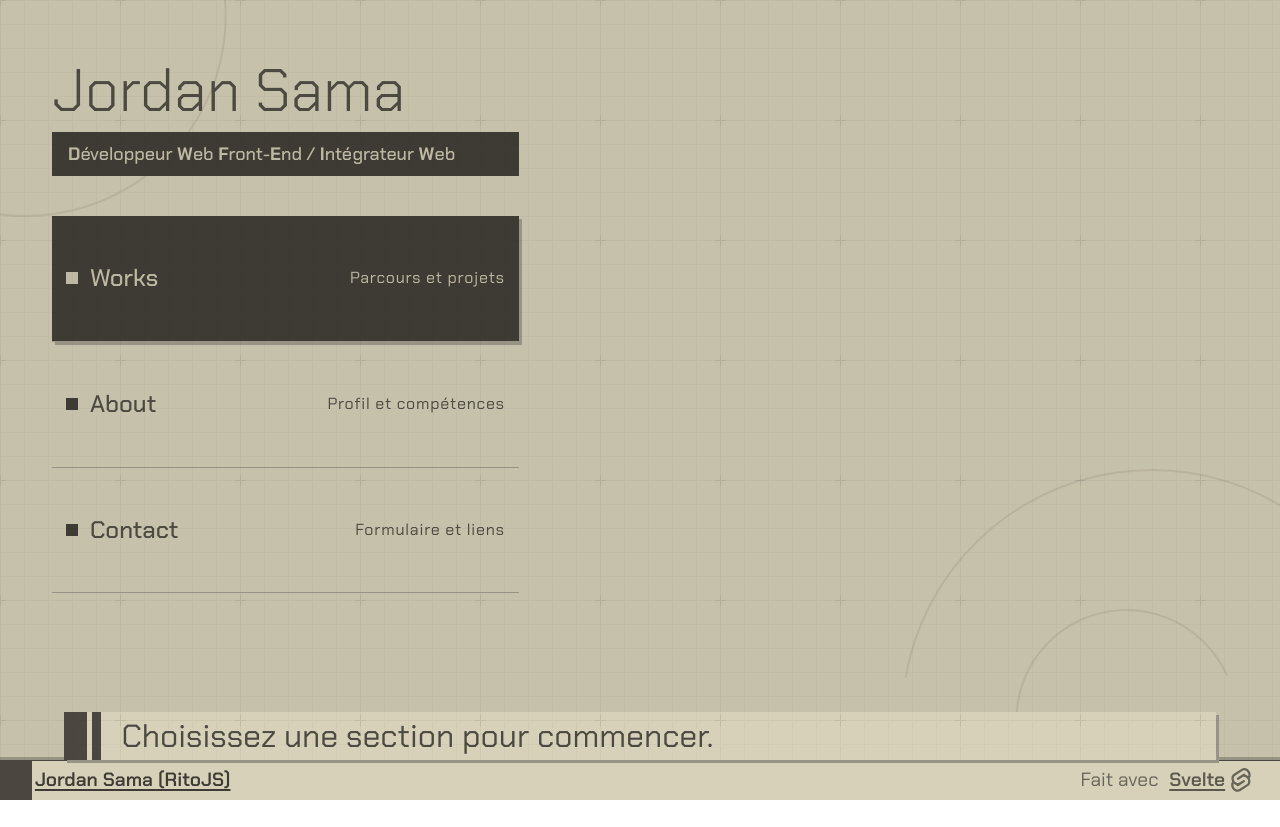
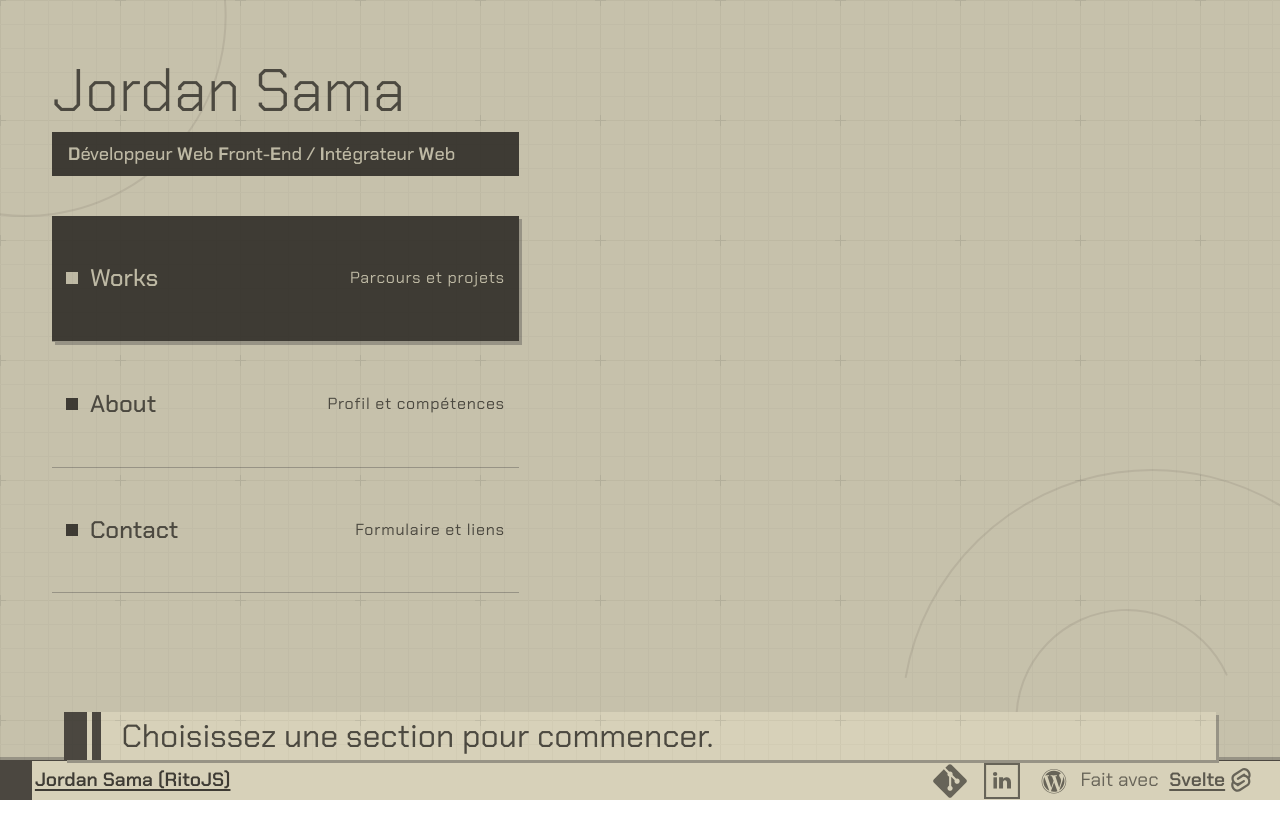
Before and after one commit to RitoJS/Portfolio, a SvelteKit app in the folder Jordan/: page / in a window 1280 px wide. Before the commit the page ends 800 px from the top, so only its background shows below. Built offline with nearby package versions, Linux system fonts and the light colour scheme.

Commit message:
Fix: liens externe sur desktop

```diff
--- a/Jordan/src/routes/+layout.svelte
+++ b/Jordan/src/routes/+layout.svelte
@@ -177,6 +177,15 @@
     <!--Desktop-->
     <div class="hidden md:flex w-1/2 h-full items-center justify-end pr-3">
         <div class="footer-note flex items-center gap-2">
+            {#each links as link, index (index)}
+                {#if link.showMobile}
+                    <div class="ml-2">
+                        <a class="link" href={link.link}>
+                            <img class=" w-9 h-9 m-auto" src="/{link.icon}" alt="icone {link.name}" />
+                        </a>
+                    </div>
+                {/if}
+            {/each}
             <span>Fait avec</span>
             <a  class="link flex items-center gap-1 font-semibold" href={links[0].link}>
                 {links[0].name}
```
